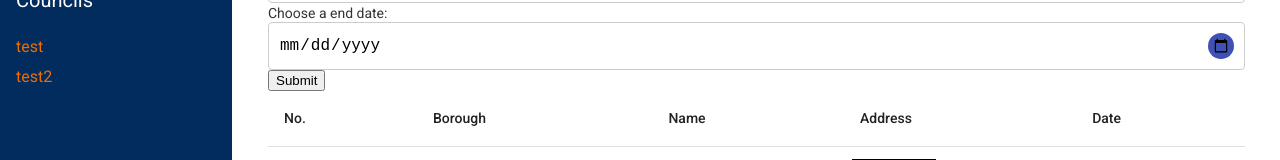
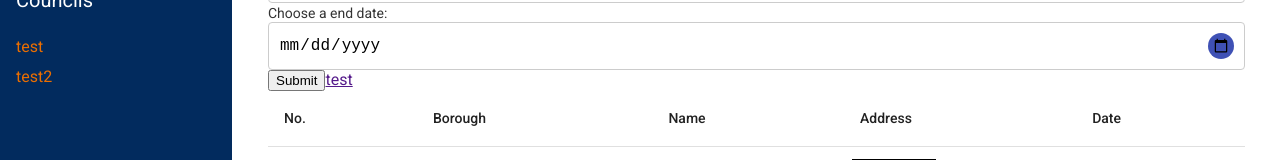
Before and after one commit to NecEthan/council-data-hub, an Angular app: page / in a window 1280 px wide. Shown: the part 145-305 px from the top of the page. Built offline with nearby package versions, Linux system fonts and the light colour scheme.

Commit message:
add filter by date functionality

```diff
--- a/src/app/dashboard/components/results-data/results-data.component.html
+++ b/src/app/dashboard/components/results-data/results-data.component.html
@@ -5,6 +5,7 @@
   <label for="date">Choose a end date:</label>
   <input type="date" id="date" name="date" [(ngModel)]="selectedEndDate" (change)="onDateClick()">
   <input type="submit" (click)="onSubmitDate()">
+  <a href="" type="button" (click)="onSubmitDate()">test</a>
     <div class="mat-elevation-z8">
         <table mat-table [dataSource]="dataSource">
 
--- a/src/app/dashboard/components/results-data/results-data.component.ts
+++ b/src/app/dashboard/components/results-data/results-data.component.ts
@@ -4,6 +4,7 @@ import { FormsModule } from '@angular/forms';
 import { MatPaginator, MatPaginatorModule } from '@angular/material/paginator';
 import { MatTableDataSource, MatTableModule } from '@angular/material/table';
 import { IScrapedData } from '../../interfaces/scrapedData.interface';
+import { filter } from 'rxjs';
 
 @Component({
   selector: 'app-results-data',
@@ -46,8 +47,18 @@ export class ResultsDataComponent implements OnInit, OnChanges {
   }
 
   onSubmitDate() {
-    // this.scrapedData = this.scrapedData?.filter(item => {
-    // })
+
+    const filteredData = this.scrapedData?.filter((row) => {
+      const rowDate = new Date(row.date);
+      const startDate = new Date(this.selectedStartDate);
+      const endDate = new Date(this.selectedEndDate);
+
+      return rowDate > startDate && rowDate < endDate;
+    });
+
+    console.log(filteredData)
+    this.dataSource = new MatTableDataSource(filteredData);
+
   }
 
   ngAfterViewInit() {
--- a/src/app/dashboard/dashboard.component.ts
+++ b/src/app/dashboard/dashboard.component.ts
@@ -20,13 +20,9 @@ export class DashboardComponent implements OnInit{
 
   }
 
-  setWebsiteName() {
-
-  }
-
   onClick(websiteName: any) {
-    const test = this.scrapedService.getScrapedDataByName(websiteName);
-    test.subscribe({
+    const results = this.scrapedService.getScrapedDataByName(websiteName);
+    results.subscribe({
       next: (res) => {
         this.scrapedData = res
       }
```
